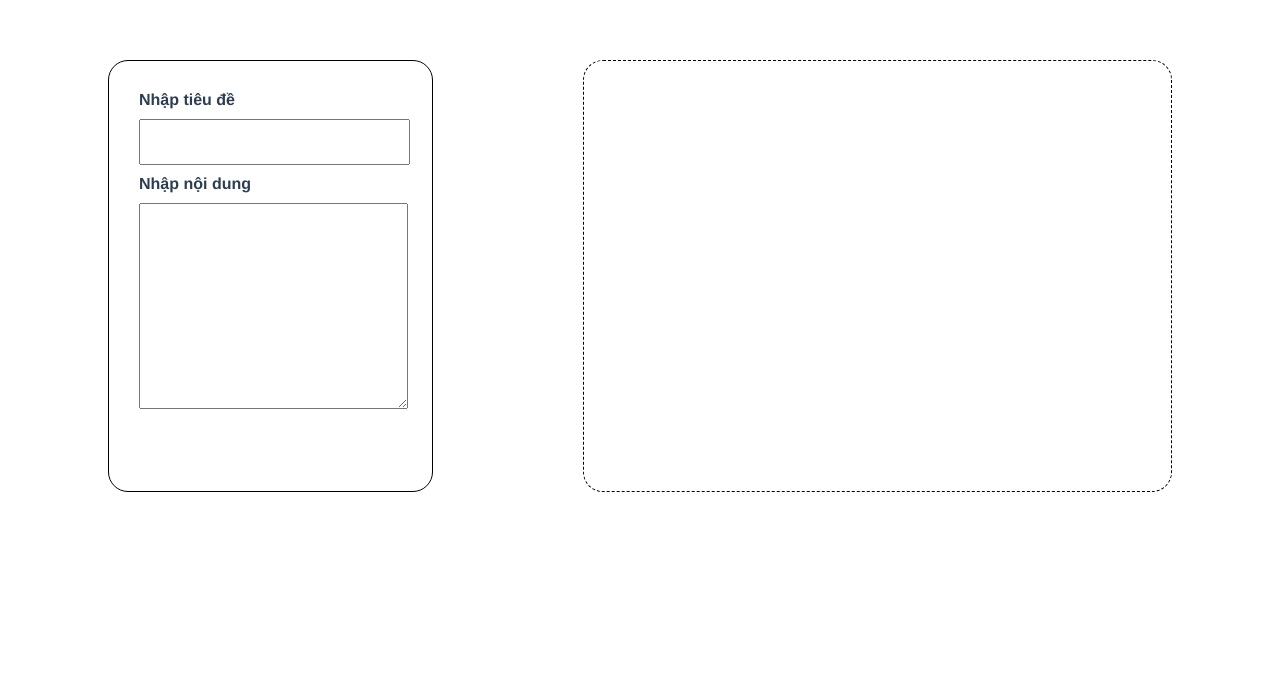
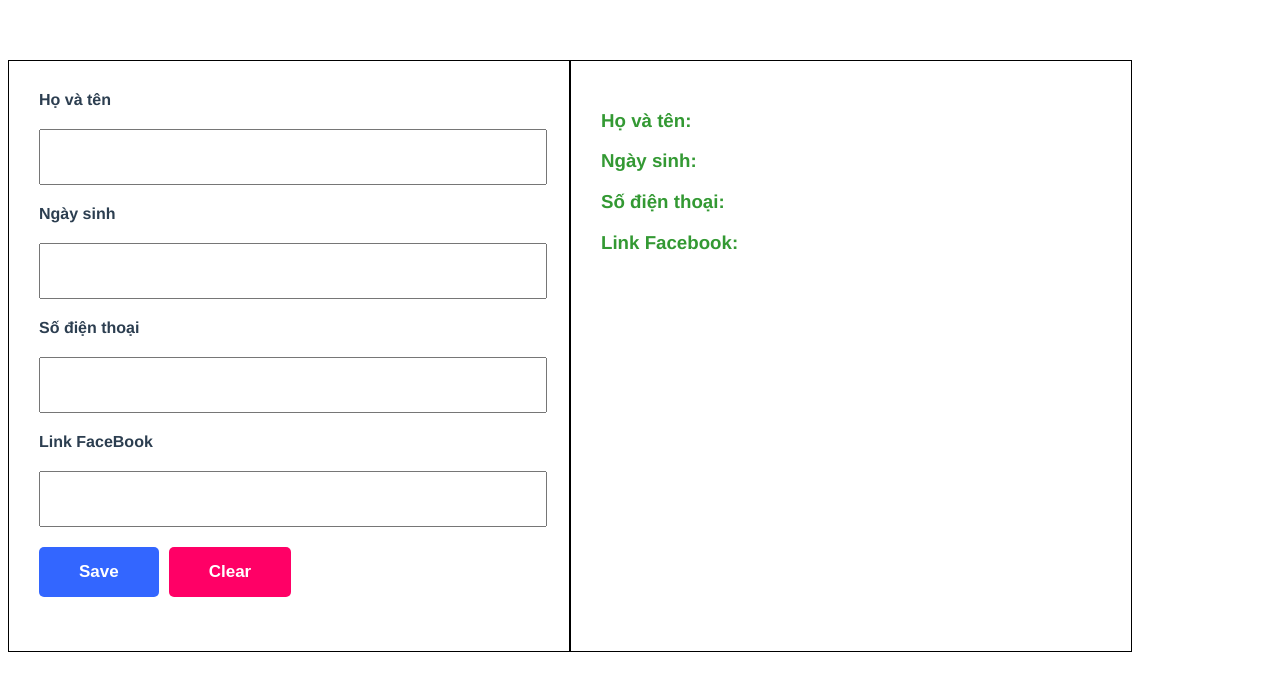
Before and after one commit to nguyenhoang17/Bai_Tap_Vue, a Vue app: page / in a window 1280 px wide. Shown: the top 690 px of the page. Built offline with nearby package versions, Linux system fonts and the light colour scheme.

Commit message:
buoi1 - bai 2

```diff
--- a/src/App.vue
+++ b/src/App.vue
@@ -2,18 +2,21 @@
   <div id="app">
     <!-- <img alt="Vue logo" src="./assets/logo.png"> -->
     <!-- <HelloWorld msg="Welcome to Your Vue.js App"/> -->
-    <BaiTap1/>
+    <!-- <BaiTap1/> -->
+    <BaiTap2/>
   </div>
 </template>
 
 <script>
-import BaiTap1 from "./components/Buoi1/BaiTap1.vue";
+import BaiTap2 from "./components/Buoi1/BaiTap2.vue";
+// import BaiTap1 from "./components/Buoi1/BaiTap1.vue";
 // import HelloWorld from './components/HelloWorld.vue'
 
 export default {
   name: 'App',
   components: {
-    BaiTap1
+    //BaiTap1
+    BaiTap2
 }
 }
 </script>
--- /dev/null
+++ b/src/components/Buoi1/BaiTap2.vue
@@ -0,0 +1,111 @@
+<template>
+    <div>
+        <div class="container">
+            <div>
+
+                    <label><b>Họ và tên</b></label>
+                    <input v-model="nameinput" class="input" type="text">
+                    <label><b>Ngày sinh</b></label>
+                    <input v-model="dateinput" class="input" type="text">
+                    <label><b>Số điện thoại</b></label>
+                    <input v-model="phoneinput" class="input" type="number">
+                    <label><b>Link FaceBook</b></label>
+                    <input v-model="linkinput" class="input" type="text">
+                    <button @click="saveInfo()" class="save">Save</button>
+                    <button @click="reset()" class="clear">Clear</button>
+
+            </div>
+            <div>
+                <h3>Họ và tên: {{nameoutput}}</h3>
+                <h3>Ngày sinh: {{dateoutput}}</h3>
+                <h3>Số điện thoại: {{phoneoutput}}</h3>
+                <h3>Link Facebook: <a :href="linkoutput" target="_blank">{{linkoutput}}</a></h3>
+            </div>
+        </div>
+    </div>
+</template>
+<script>
+export default {
+        name: 'BaiTap2',
+        props: {
+            msg: String
+        },
+        data(){
+            return{
+                nameinput:"",
+                dateinput:"",
+                phoneinput:"",
+                linkinput:"",
+                nameoutput:"",
+                dateoutput:"",
+                phoneoutput:"",
+                linkoutput:""
+            }
+        },
+        methods:{
+            saveInfo(){
+                this.nameoutput=this.nameinput;
+                this.dateoutput=this.dateinput;
+                this.phoneoutput=this.phoneinput;
+                this.linkoutput=this.linkinput;
+            },
+            reset(){
+               this.nameinput="";
+                this.dateinput="";
+                this.phoneinput="";
+                this.linkinput="";
+                this.nameoutput=this.nameinput;
+                this.dateoutput=this.dateinput;
+                this.phoneoutput=this.phoneinput;
+                this.linkoutput=this.linkinput;
+            }
+        },
+
+}
+
+
+</script>
+<style lang="scss" scoped>
+    .container{
+        display: flex;
+        div{
+            width: 500px;
+            height: 530px;
+            border: 1px solid #000;
+            padding: 30px;
+            text-align: left;
+
+                label{
+                    display: block;
+                }
+                input{
+                    width: 100%;
+                    height: 50px;
+                    margin: 20px 0;
+                }
+                .save{
+                    background-color: #3366FF;
+                    padding: 15px 40px;
+                    font-weight: 900;
+                    color: #ffffff;
+                    border: none;
+                    border-radius: 5px;
+                    font-size: 17px;
+                }
+                .clear{
+                    background-color: #FF0066;
+                    padding: 15px 40px;
+                    font-weight: 900;
+                    color: #ffffff;
+                    border: none;
+                    border-radius: 5px;
+                    font-size: 17px;
+                    margin-left: 10px;
+                }
+
+            h3{
+                color: #339933;
+            }
+        }
+    }
+</style>
```
